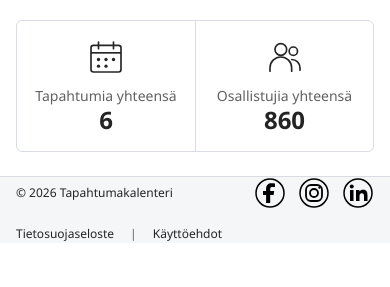
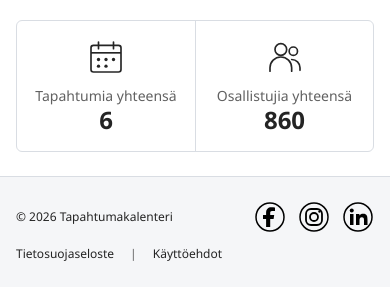
Before and after one commit to JereTolonen/TaitajaKarsinta, a Node server app: page / in a window 390 px wide. Shown: the part 1364-1651 px from the top of the page. Before the commit the page ends 1605 px from the top, so only its background shows below. Run offline with Node 20, Linux system fonts and the light colour scheme.

Commit message:
Mobiilin alatunnisteeseen lisää yläreunan tilaa
Co-Authored-By: Claude Opus 5.5 <noreply@anthropic.com>
Claude-Session: https://claude.ai/code/session_01HkBDVZsT6JMvySJwBBvxwE

```diff
--- a/public/stylesheets/style.css
+++ b/public/stylesheets/style.css
@@ -882,6 +882,9 @@ select:focus {
   }
 
   .footer-inner {
+    gap: var(--space-3);
+    padding-top: var(--space-5);
+    padding-bottom: var(--space-5);
     font-size: 12px;
   }
 
```
